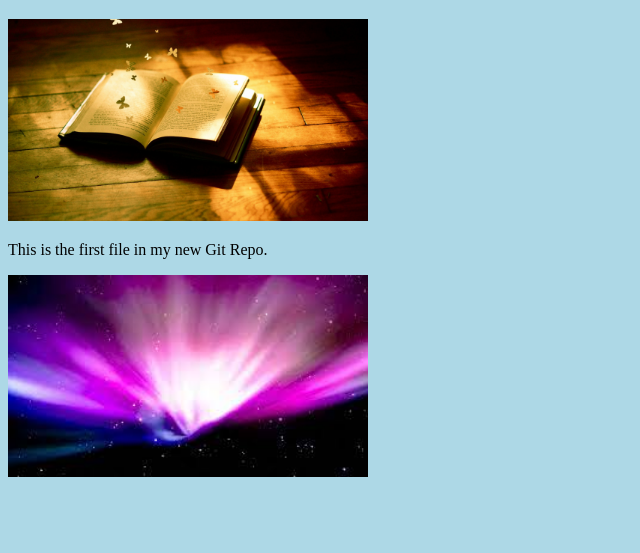
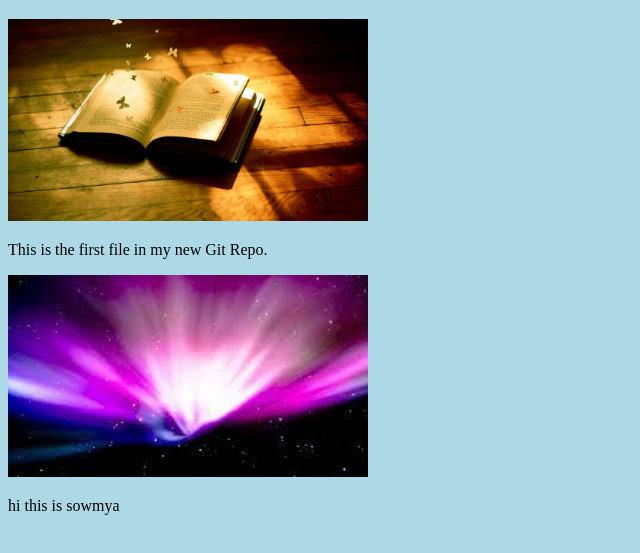
Before and after one commit to SOWMYAGANDHAMANENI/example, a plain HTML site: page index.html in a window 1280 px wide. Shown: the part 61-614 px from the top of the page, without its empty margins (0-640 px from the left). Drawn offline with Linux system fonts and the light colour scheme.

Commit message:
Update index.html

```diff
--- a/index.html
+++ b/index.html
@@ -12,6 +12,6 @@ style="width:100%;max-width:360px"></div>
 <p>This is the first file in my new Git Repo.</p>
 <div><img src="images.jpg" alt="Hello World from Space"
 style="width:100%;max-width:360px"></div>
-
+  <p>hi this is sowmya</P>
 </body>
 </html>
```
